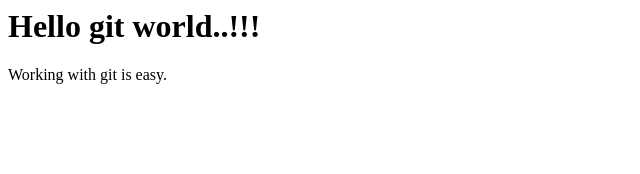
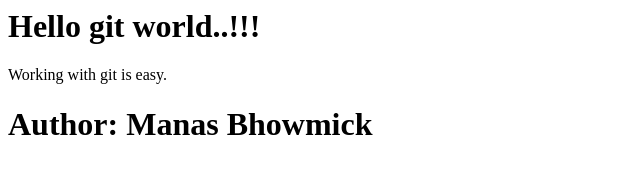
Before and after one commit to 1630254/mygitproject-1, a plain HTML site: page index.html in a window 1280 px wide. Shown: the whole page, without its empty margins (0-640 px from the left). Drawn offline with Linux system fonts and the light colour scheme.

Commit message:
Add author:
I have add a header to the index.html file that now contains my name as
the author of the file.

```diff
--- a/index.html
+++ b/index.html
@@ -3,4 +3,5 @@
 <div>
     <p> Working with git is easy. </p>
 </div>
+<h1>Author: Manas Bhowmick </h1>
 </html>
```
